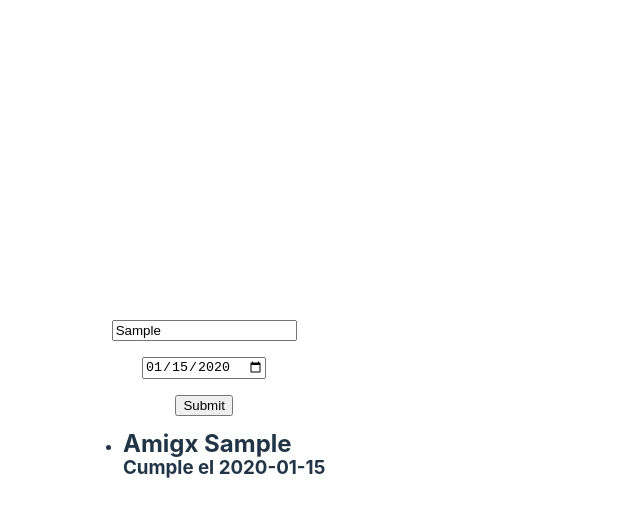
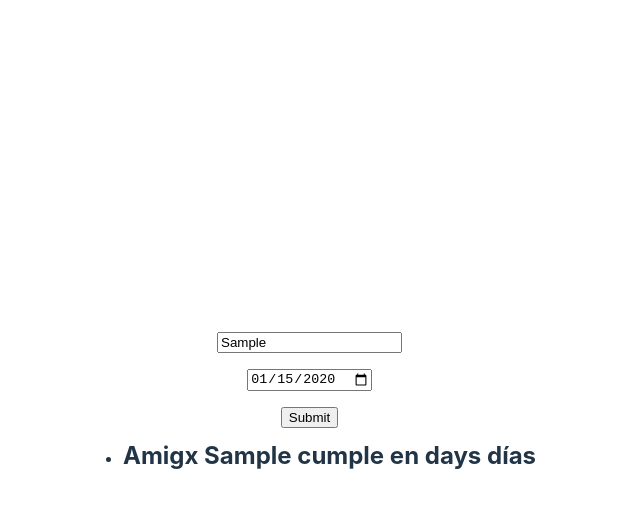
Before and after one commit to Gon-Dev/BirthdApp, a React (Vite) app: page / in a window 1280 px wide. Both pictures are taken after typing "Sample", "2020-01-15" into the empty fields and a click on the input 252 px from the left and 429 px from the top of the page. Shown: the top 516 px of the page, without its empty margins (77-717 px from the left). Built offline with nearby package versions, Linux system fonts and the light colour scheme.

Commit message:
just right inside the javascript date hell

```diff
--- a/package.json
+++ b/package.json
@@ -9,6 +9,7 @@
     "preview": "vite preview"
   },
   "dependencies": {
+    "date-fns": "^2.29.1",
     "firebase": "^9.9.2",
     "lowdb": "^3.0.0",
     "react": "^18.2.0",
--- a/src/components/Birthday.jsx
+++ b/src/components/Birthday.jsx
@@ -1,17 +1,19 @@
+import React from 'react';
+import {intlFormatDistance,setYear,getYear} from 'date-fns'
 const Birthday = (props) => {
-    // cumple ya pasó este año?
-    //  SI (true) => calcular cuanto falta para el año que viene
-    //  NO (false) => calcular cuanto falta para este año
-    const today = new Date();
-    const birthdayDate = new Date(props.fecha +'T00:00:00');
-    console.log(birthdayDate.toLocaleDateString());
-    console.log(`la fecha ingresada ${birthdayDate} // la fecha actual ${today}`);
+
+  const today = new Date();
+  const friendBirthday = new Date(props.fecha);
+  const actualYear = getYear(today);
+  const updatedBirthday = setYear(friendBirthday,actualYear);
+  const remainingDays = intlFormatDistance(updatedBirthday,today,{unit:"day"}).split(" ")[1];
+
+
 
   return (
 
     <li>
-      <h2>Amigx {props.nombre}</h2>
-      <h3>Cumple el {props.fecha}</h3>
+      <h2>Amigx {props.nombre} cumple en {remainingDays} días </h2>
     </li>
 
   )
```
Also changed, not shown: 1 other file (tests, documents, lock files or other folders).
